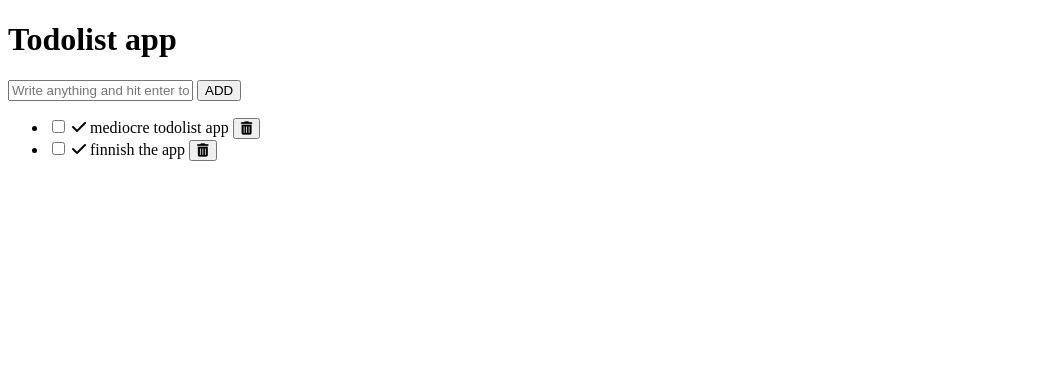
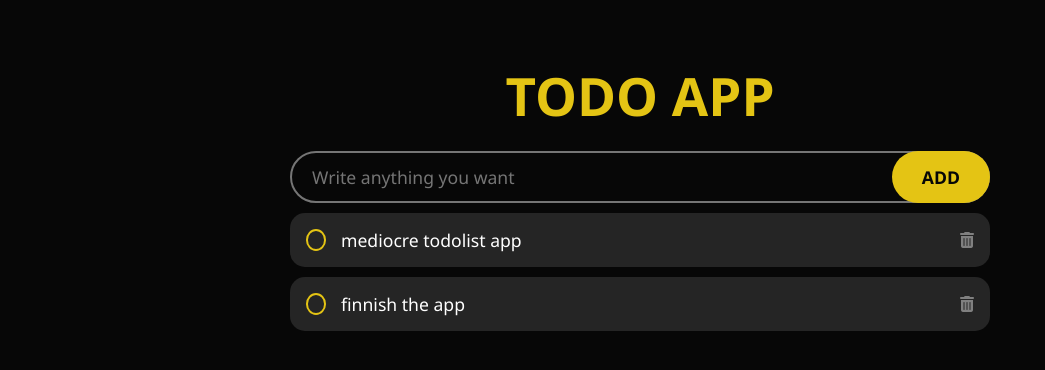
Before and after one commit to Syconar/ToDoList, a plain HTML site: page index.html in a window 1280 px wide. Shown: the whole page, without its empty margins (0-1045 px from the left). Drawn offline with Linux system fonts and the light colour scheme.

Commit message:
css completed

```diff
--- a/index.html
+++ b/index.html
@@ -9,12 +9,11 @@
 </head>
 <body>
 
-    <main>
-        <h1>Todolist app</h1>
+        <h1>Todo app</h1>
 
         <div class="wrapper">
             <form>
-                <input id="todo-input" type="text" autocomplete="off" placeholder="Write anything and hit enter to add">
+                <input id="todo-input" type="text" autocomplete="off" placeholder="Write anything you want">
                 <button id="add-btn">ADD</button>
             </form>
 
@@ -22,10 +21,10 @@
                 <li class="list-item">
                     <input type="checkbox" id="list-item-1">
                     <label for="list-item-1" class="custom-checkbox">
-                        <i class="fa-solid fa-check"></i>
+                        <i fill="transparent" class="fa-solid fa-check"></i>
                     </label>
 
-                    <label for="list-item-1" class="todo-text">
+                    <label for="list-item-1" class="list-text">
                         mediocre todolist app
                     </label>
 
@@ -40,7 +39,7 @@
                         <i class="fa-solid fa-check"></i>
                     </label>
 
-                    <label for="list-item-2" class="todo-text">
+                    <label for="list-item-2" class="list-text">
                         finnish the app
                     </label>
 
@@ -51,7 +50,6 @@
 
             </ul>
         </div>
-</main>
 
 <script src="script.js"></script>
 </body>
--- a/styles.css
+++ b/styles.css
@@ -0,0 +1,148 @@
+:root{
+    --background-color: #070707;
+    --heading-text-color: #e4c414;
+    --text-color-main: #fff;
+    --text-color-secondary: #808080;
+    --todo-input-border: #757575;
+    --background-list: #252525;
+}
+
+*{
+    box-sizing: border-box;
+    margin: 0;
+    padding: 0;
+}
+
+html{
+    font-family: 'Segoe UI', Tahoma, Geneva, Verdana, sans-serif;
+    font-size: 1.1rem;
+    color: var(--text-color-main);
+}
+
+body{
+    min-height: 100vh;
+    display: flex;
+    flex-direction: column;
+    align-items: center;
+    padding: 10px;
+    background: var(--background-color);
+}
+
+/***** HEADING *****/
+h1{
+    margin-top: 50px;
+    margin-bottom: 20px;
+    font-size: 3rem;
+    font-weight: 800;
+    text-align: center;
+    text-transform: uppercase;
+    color: var(--heading-text-color);
+}
+
+/* */
+
+
+
+/***** FORM *****/
+.wrapper{
+    width: 700px;
+    max-width: 100%;
+    display: flex;
+    flex-direction: column;
+    gap: 10px;
+}
+
+form{
+    position: relative;
+}
+
+#todo-input{
+    width: 100%;
+    padding: 12px 20px;
+    font: inherit;
+    color: var(--text-color-main);
+    caret-color: var(--heading-text-color);
+    background: none;
+    border: 2px solid var(--todo-input-border);
+    border-radius: 100px;
+}
+
+#todo-input:focus{
+    outline: none;
+}
+
+#add-btn{
+    position: absolute;
+    top: 0;
+    right: 0;
+    height: 100%;
+    padding: 0 30px;
+    color: var(--background-color);
+    background: var(--heading-text-color);
+    font: inherit;
+    font-weight: 600;
+    border: none;
+    border-radius: 100px;
+    cursor: pointer;
+}
+
+/***** LIST ITEMS *****/
+.list-item{
+    display: flex;
+    align-items: center;
+    margin-bottom: 10px;
+    padding: 0 16px;
+    background: var(--background-list);
+    border-radius: 15px;
+}
+
+.list-item .list-text{
+    padding: 15px;
+    padding-right: 0;
+    flex-grow: 1;
+    transition: 200ml ease;
+}
+
+.delete-btn{
+    display: flex;
+    flex-direction: column;
+    justify-content: center;
+    align-items: center;
+    font: initial;
+    background: none;
+    border: none;
+    color: var(--text-color-secondary);
+    cursor: pointer;
+}
+
+.delete-btn:hover{
+    color: var(--text-color-main);
+}
+
+.custom-checkbox{
+    display: flex;
+    justify-content: center;
+    align-items: center;
+    min-width: 20px;
+    min-height: 20px;
+    border: 2px solid var(--heading-text-color);
+    border-radius: 50%;
+    flex-shrink: 0;
+    color: transparent;
+    transition: 200ms ease;
+    cursor: pointer;
+}
+
+input[type="checkbox"]{
+    display: none;
+}
+
+input[type="checkbox"]:checked ~ .custom-checkbox{
+    background: var(--heading-text-color);
+    color: var(--background-list);
+}
+
+input[type="checkbox"]:checked ~ .list-text{
+    text-decoration: line-through;
+    color: var(--text-color-secondary);
+}
```
